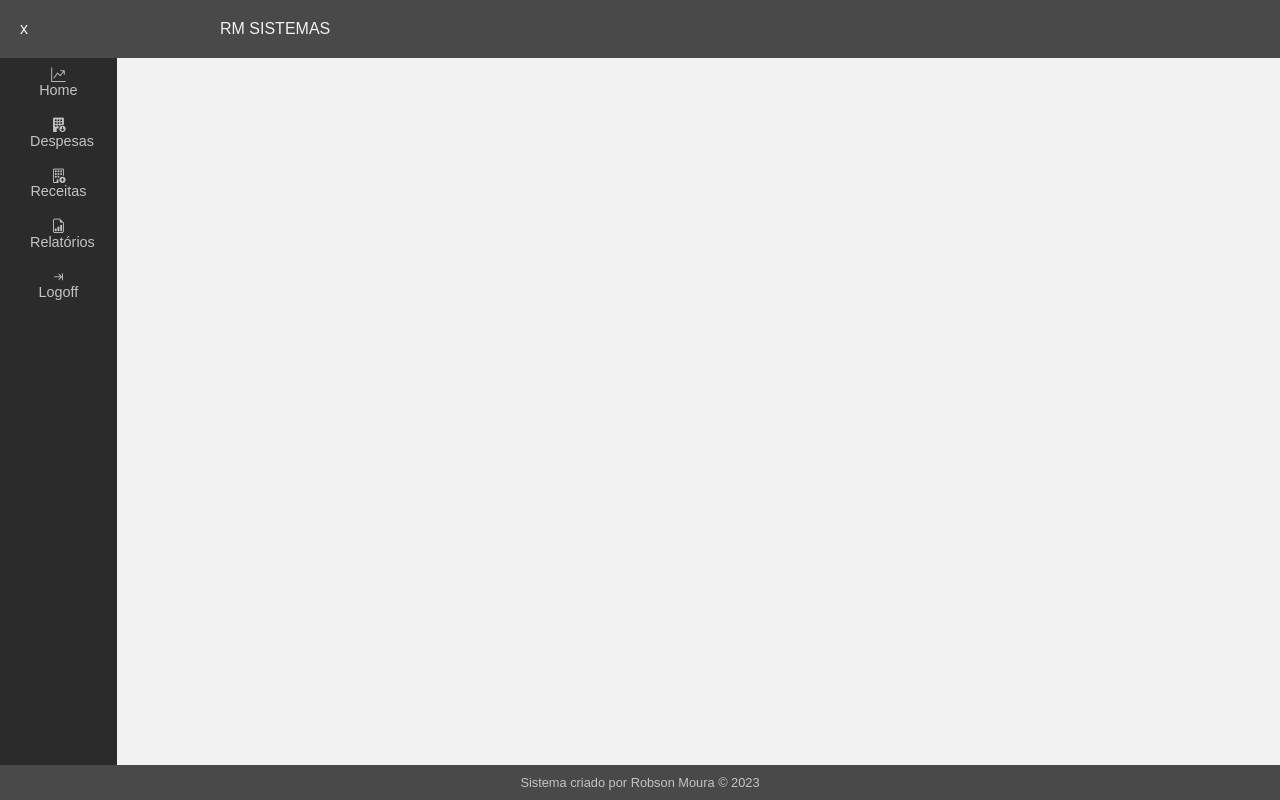
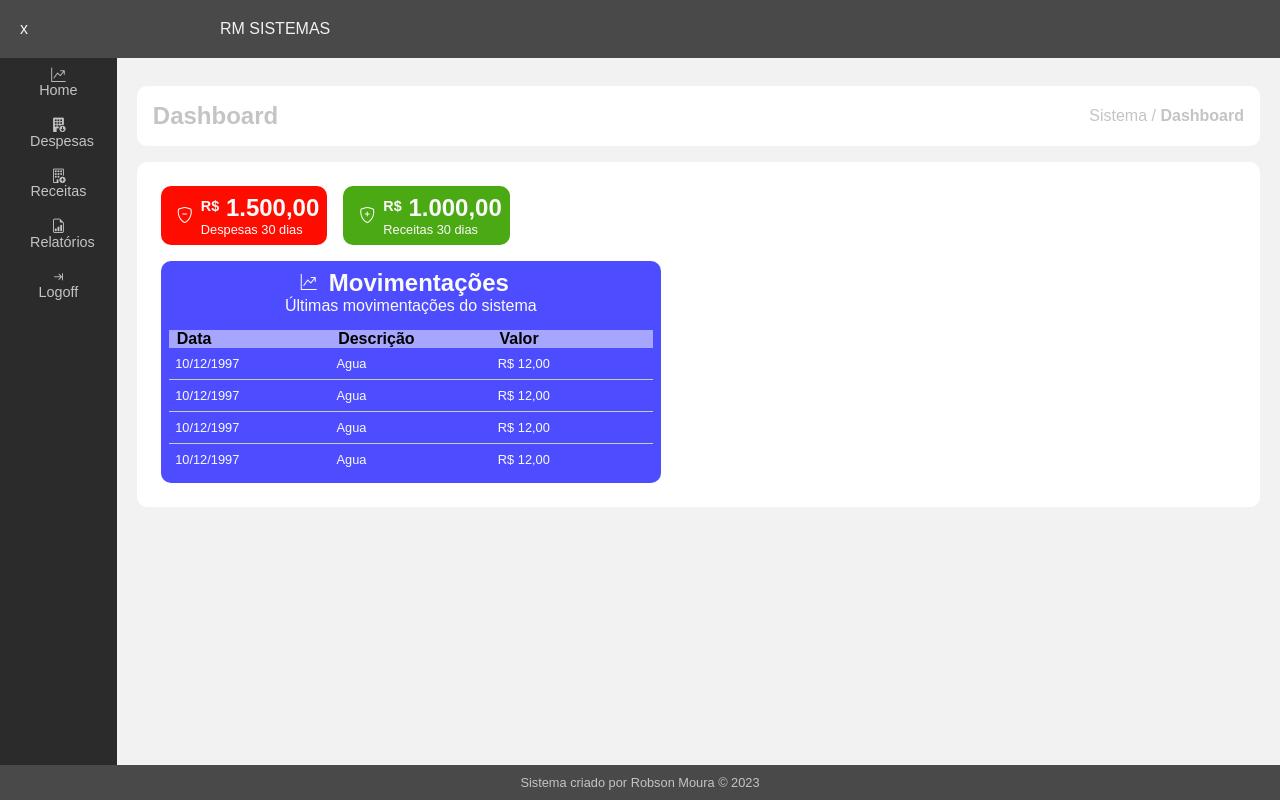
Before and after one commit to RobsonMourasz/RmFinance, a PHP site: page / in a window 1280 px wide. Run offline with PHP 8.4, Linux system fonts and the light colour scheme.

Commit message:
adicionar página de dashboard com cards de movimentação e financeiro; refatorar estilos e estrutura do layout

```diff
--- a/app/css/style.css
+++ b/app/css/style.css
@@ -122,6 +122,184 @@ section::-webkit-scrollbar {
     width: 10px;
 }
 
+section .content{
+    display: flex;
+    flex-direction: column;
+    width: 100%;
+    padding: 1em;
+    margin: .5em 0;
+    border-radius: 10px;
+    background-color: white;
+}
+
+section .content .header{
+    display: flex;
+    justify-content: space-between;
+    align-items: center;
+}
+
+.card{
+    display: flex;
+    flex-wrap: wrap;
+    justify-content: start;
+    align-items: center;
+    width: 100%;
+
+}
+
+.card-financeiro{
+    display: flex;
+    flex-direction: row;
+    flex-wrap: wrap;
+    max-width: 250px;
+    min-height: 50px;
+    padding: .5em;
+    margin: .5em;
+    border-radius: 10px;
+}
+
+.card-financeiro .card-img{
+    display: flex;
+    align-items: center;
+    justify-content: center;
+    text-align: center;
+    padding: 0 .5em;
+}
+.card-financeiro .card-body{
+    display: flex;
+    flex-direction: column;
+    justify-content: space-between;
+    align-items: start;
+    text-align: start;
+}
+.card-financeiro .card-body h2{
+    text-align: center;
+    position: relative;
+}
+.card .sifrao-moeda{
+    font-size: .6em;
+    text-align: center;
+    position: relative;
+    top: -5px;
+}
+.card-financeiro .card-body p{
+    font-size: .8em;
+}
+
+.card-movimentacao{
+    display: flex;
+    flex-direction: column;
+    width: 100%;
+    max-width: 500px;
+    min-height: 50px;
+    padding: .5em;
+    margin: .5em;
+    border-radius: 10px;
+}
+
+.card-movimentacao .card-title{
+    display: flex;
+    flex-direction: column;
+    padding-bottom: 15px;
+}
+
+.card-movimentacao .card-title .title{
+    display: flex;
+    width: 100%;
+    justify-content: center;
+    align-items: center;
+}
+
+.card-movimentacao .card-title .title h2{
+    padding: 0 .5em;
+}
+
+.card-movimentacao .card-title .sub-title{
+    text-align: center;
+}
+
+.card-movimentacao .card-body{
+    display: flex;
+    flex-direction: column;
+}
+
+.card-movimentacao .card-body .tabela{
+    display: flex;
+    flex-direction: column;
+    width: 100%;
+    min-height: 50px;
+    flex: 1; /* Permite que a tabela ocupe o espaço disponível */
+}
+
+.card-movimentacao .card-body .tabela .cabecalho{
+    background-color: rgba(255, 255, 255, .5); /* Cor de fundo do cabeçalho */
+    color: #000000;
+    display: flex;
+    width: 100%;
+    flex-direction: column;
+    flex: 0 0 auto; /* Impede que o cabeçalho encolha ou cresça */
+}
+
+.card-movimentacao .card-body .tabela .corpo{
+    display: flex;
+    width: 100%;
+    flex-direction: column;
+    flex: 1; /* Faz o corpo ocupar o restante do espaço disponível */
+    overflow-y: auto; /* Adiciona rolagem caso o conteúdo exceda o espaço */
+}
+
+.card-movimentacao .card-body .tabela .cabecalho .linha{
+    display: flex;
+    width: 100%;
+    justify-content: space-between;
+    align-items: start;
+}
+
+.card-movimentacao .card-body .tabela .corpo .linha{
+    display: flex;
+    width: 100%;
+    justify-content: space-between;
+    align-items: start;
+    border-bottom: 1px solid #ccc; /* Adiciona uma linha de separação entre as linhas */
+    padding: .5em 0;
+}
+
+.card-movimentacao .card-body .tabela .corpo .linha:last-child{
+    border-bottom: none; /* Remove a linha de separação da última linha */
+}
+
+.card-movimentacao .card-body .tabela .corpo .linha .row,
+.card-movimentacao .card-body .tabela .cabecalho .linha .col{
+    width: 100%;
+    padding: 0 .5em;
+}
+
+.card-movimentacao .card-body .tabela .cabecalho .linha .col{
+    font-weight: bold;
+}
+.card-movimentacao .card-body .tabela .corpo .linha .row{
+    font-size: .8em;
+}
+
+@media screen and (max-width: 400px) {
+
+    section .content .header {
+        flex-direction: column;
+        align-items: flex-start;
+    }
+
+    section .content .header p{
+        font-size: .7em;
+    }
+
+    .card-financeiro,
+    .card-movimentacao {
+        width: 100%;
+        max-width: 100%;
+    }
+
+}
+
 @media screen and (max-width: 768px) {
 
     header .toggle {
@@ -144,3 +322,45 @@ section::-webkit-scrollbar {
         width: 100%;
     }
 }
+
+.bg-danger {
+    background-color: #ff0c00 !important;
+    color: #fafafa !important;
+}
+.bg-success {
+    background-color: #4ba914 !important;
+    color: #fafafa !important;
+}
+.bg-warning {
+    background-color: #ffff4d !important;
+    color: #000000 !important;
+}
+.bg-info {
+    background-color: #008cd3 !important;
+    color: #fafafa !important;
+}
+.bg-primary {
+    background-color: #4d4dff !important;
+    color: #fafafa !important;
+}
+.bg-secondary {
+    background-color: #bfbfbf !important;
+    color: #000000 !important;
+}
+.bg-dark {
+    background-color: #2b2b2b !important;
+    color: #fafafa !important;
+}
+.bg-white {
+    background-color: #ffffff !important;
+    color: #000000 !important;
+}
+.bg-transparent-lite {
+    background-color: transparent !important;
+    color: #fafafa !important;
+}
+
+.bg-transparent-dark {
+    background-color: transparent !important;
+    color: #000000 !important;
+}
--- a/public/index.php
+++ b/public/index.php
@@ -33,7 +33,18 @@
         </nav>
 
         <section> <!-- conteiner da pagina -->
-
+            <?php
+                if (isset( $_GET['url'] ) ){
+                    echo '<h1>' . $_GET['url'] . '</h1>';
+                    if ( file_exists('page/' . $_GET['url'] . '.php') ){
+                        include 'page/' . $_GET['url'] . '.php';
+                    } else {
+                        include 'pages/404.php';
+                    }
+                }else{
+                    include 'page/dashboard.php';
+                }
+            ?>
         </section> <!-- FIM do conteiner da pagina -->
     </main>
 
--- /dev/null
+++ b/public/page/dashboard.php
@@ -0,0 +1,94 @@
+<div class="content">
+    <div class="header">
+        <h1>Dashboard</h1>
+        <p>Sistema / <span style="font-weight: 600;">Dashboard</span> </p>
+    </div>
+</div>
+
+<div class="content">
+    <div class="card">
+
+        <div class="card-financeiro bg-danger">
+            <div class="card-img">
+                <i class="bi bi-shield-minus"></i>
+            </div>
+            <div class="card-body">
+                <h2><small class="sifrao-moeda">R$</small> 1.500,00</h2>
+                <p>Despesas 30 dias</p>
+            </div>
+
+        </div>
+
+        <div class="card-financeiro bg-success">
+            <div class="card-img">
+                <i class="bi bi-shield-plus"></i>
+            </div>
+            <div class="card-body">
+                <h2><small class="sifrao-moeda">R$</small> 1.000,00</h2>
+                <p>Receitas 30 dias</p>
+            </div>
+
+        </div>
+
+    </div> <!-- card financeiro -->
+
+    <div class="card">
+        <div class="card-movimentacao bg-primary">
+            <div class="card-title">
+                <div class="title">
+                    <i class="bi bi-graph-up-arrow"></i>
+                    <h2>Movimentações</h2>
+                </div>
+                <div class="sub-title">
+                    <p>Últimas movimentações do sistema</p>
+                </div>
+
+            </div>
+            <div class="card-body">
+                <div class="tabela">
+
+                    <div class="cabecalho">
+                        <div class="linha">
+                            <div class="col">Data</div>
+                            <div class="col">Descrição</div>
+                            <div class="col">Valor</div>
+                        </div>
+
+                    </div> <!-- cabeçalho da tabela -->
+
+                    <div class="corpo">
+
+                        <div class="linha">
+                            <div class="row">10/12/1997</div>
+                            <div class="row">Agua</div>
+                            <div class="row">R$ 12,00</div>
+                        </div>
+
+                        <div class="linha">
+                            <div class="row">10/12/1997</div>
+                            <div class="row">Agua</div>
+                            <div class="row">R$ 12,00</div>
+                        </div>
+
+                        <div class="linha">
+                            <div class="row">10/12/1997</div>
+                            <div class="row">Agua</div>
+                            <div class="row">R$ 12,00</div>
+                        </div>
+
+                        <div class="linha">
+                            <div class="row">10/12/1997</div>
+                            <div class="row">Agua</div>
+                            <div class="row">R$ 12,00</div>
+                        </div>
+
+                    </div> <!-- corpo da tabela -->
+
+                </div> <!-- tabela -->
+
+            </div> <!-- card body -->
+
+        </div> <!-- card movimentacao -->
+
+    </div> <!-- card movimentacoes -->
+</div>
```
